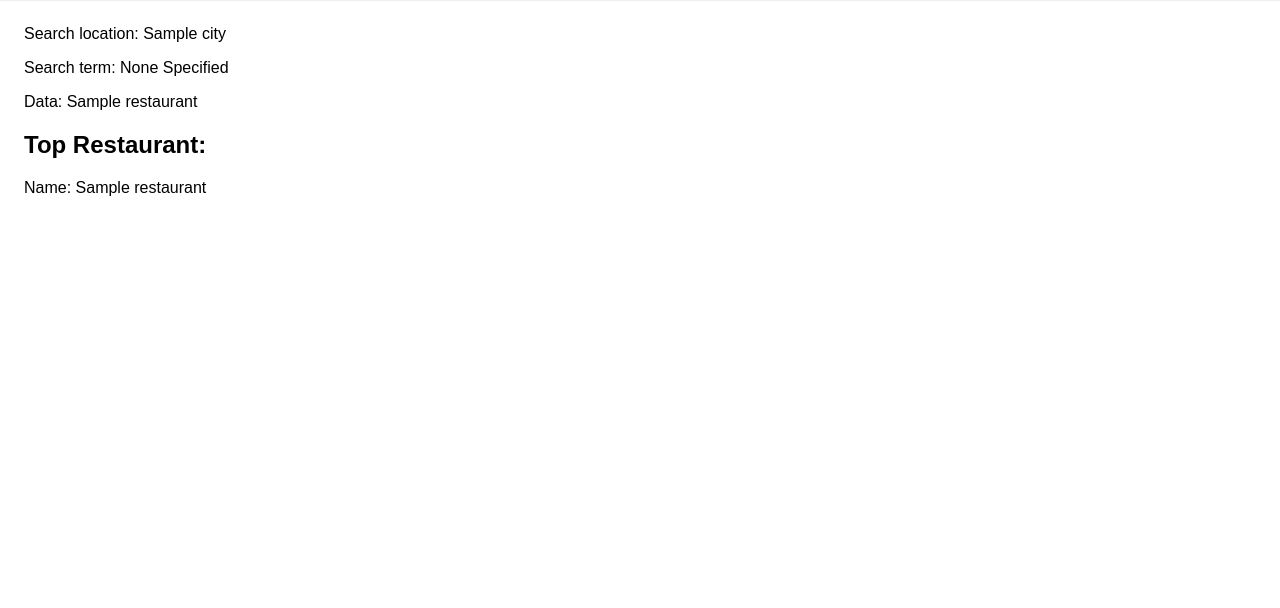
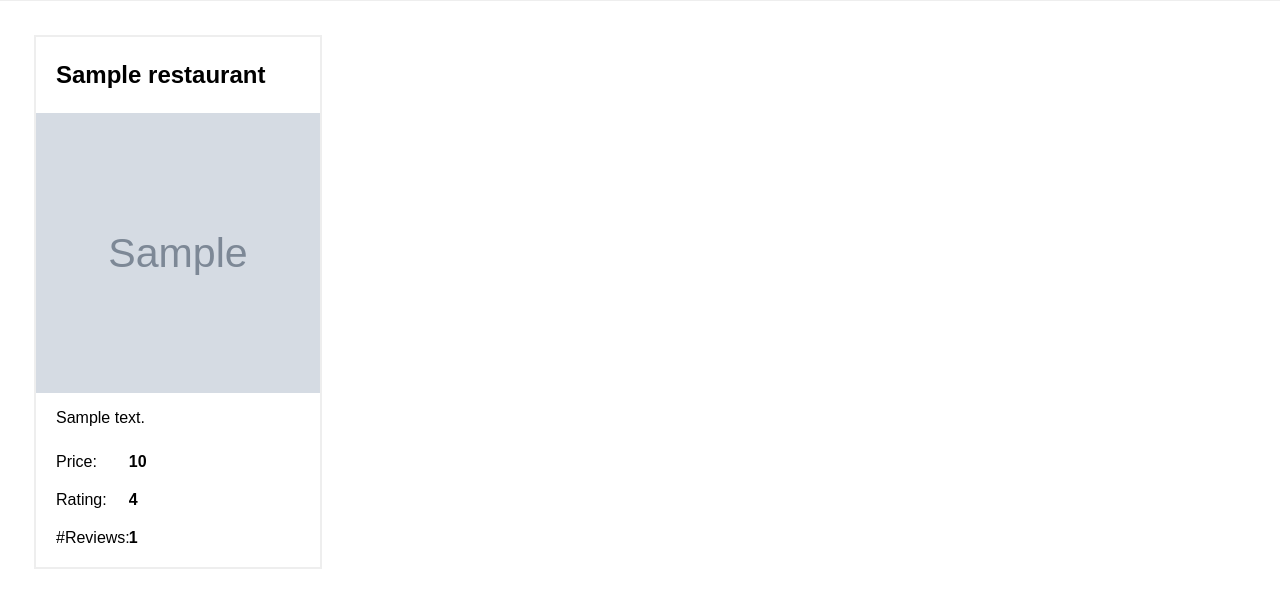
Before and after one commit to huiyeee/webdev-labs, a Flask app: template lab02/templates/restaurant.html in a window 1280 px wide. Shown: the part 127-735 px from the top of the page. Run offline with Flask 2, Linux system fonts and the light colour scheme; the template is opened without the code that fills it: most values are stand-ins (such as "Sample title", 1, 10 or a date in 2020); grey boxes marked "Sample" are stand-in pictures; some libraries are stand-ins or nearby versions.

Commit message:
Commiting my completed lab02 files

```diff
--- a/lab02/app.py
+++ b/lab02/app.py
@@ -24,12 +24,13 @@ quotes = (
     '“If You Are Working On Something That You Really Care About, You Don’t Have To Be Pushed. The Vision Pulls You.” – Steve Jobs',
 )
 
+
 ##############
 # Exercise 1 #
 ##############
 @app.route('/')
 def exercise1():
-    return 'Hello World!'
+    return 'Hello, ' + current_user.get_full_name() + '!'
 
 
 ##############
@@ -39,20 +40,21 @@ def exercise1():
 def exercise2():
     return render_template(
         'quote-of-the-day.html',
-        user=current_user
+        user=current_user,
+        quote=random.choice(quotes)
     )
 
 ##############
 # Exercise 3 #
 ##############
+@app.route('/restaurant-data/<city>/<search_term>')
+@app.route('/restaurant-data/<city>')
 @app.route('/restaurant-data')
-def exercise3():
-    import json
-    search_term = 'pizza'
-    city = 'Evanston, Il'
+def exercise3(city='Evanston, IL', search_term=''):
     url = 'https://www.apitutor.org/yelp/simple/v3/businesses/search?location={0}&term={1}'.format(city, search_term)
     response = requests.get(url)
     data = response.json()
+    pprint(data) # for debugging -- prints the result to the command line
     return json.dumps(data)
 
 ##############
@@ -71,7 +73,7 @@ def exercise4(city='Evanston, IL', search_term=''):
         user=current_user,
         search_term=search_term,
         city=city,
-        restaurant=restaurants[0]
+        restaurants=restaurants[0 : 12]
     )
 
 @app.route('/cards')
--- a/lab02/static/style.css
+++ b/lab02/static/style.css
@@ -25,13 +25,78 @@ nav ul {
 
 main {
     margin: 3vh;
+    display: flex;
+    flex-wrap: wrap;
 }
 
+.restaurant-card {
+    display: flex;
+    flex-direction: column;
+    width: calc(25% - 20px);
+    border: 2px solid #EEE;
+    margin: 10px;
+}
+
+.card-top {
+    padding-left: 20px;
+}
+
+.card-header {
+    font-weight: bold;
+    font-size: 1.5em;
+}
+
+.card-mid {
+    display: flex;
+    align-items: center;
+    justify-content: center;
+}
+
+.card-pic {
+    width: 100%;
+    height: 35vh;
+    object-fit: cover;
+}
+
+.card-bottom {
+    display: flex;
+    flex-direction: column;
+    padding-left: 20px;
+    padding-bottom: 10px;
+}
+
+.card-bottom-2 {
+    display: flex;
+    flex-direction: column;
+}
+
+.feature {
+    display: flex;
+    flex-direction: row;
+    align-items: center;
+    margin: 10px 0;
+}
+
+.feature-header {
+    width: 20%;
+    margin: 0;
+}
+
+.feature-value {
+    font-weight: bold;
+    margin: 0 20px;
+}
 
 @media only screen and (max-width: 1000px) {
     /* Media queries go here */
+    .restaurant-card {
+        width: calc(50% - 20px);
+    }
 }
 
 @media only screen and (max-width: 600px) {
     /* Media queries go here */
+    .restaurant-card {
+        width: calc(100% - 20px);
+    }
 }
--- /dev/null
+++ b/lab02/templates/includes/card.html
@@ -0,0 +1,32 @@
+<div class="restaurant-card">
+    <div class="card-top">
+        <p class="card-header">{{ restaurant.get('name') }}</p>
+    </div>
+
+    <div class="card-mid">
+        <img class="card-pic"src={{ restaurant.get('image_url') }} />
+    </div>
+
+    <div class="card-bottom">
+        <div class="card-bottom-1">
+            <p class="address">{{ restaurant.get('display_address') }}</p>
+        </div>
+
+        <div class="card-bottom-2">
+            <div class="feature">
+                <p class="feature-header">Price:</p>
+                <p class="feature-value">{{ restaurant.get('price') }}</p>
+            </div>
+
+            <div class="feature">
+                <p class="feature-header">Rating:</p>
+                <p class="feature-value">{{ restaurant.get('rating') }}</p>
+            </div>
+
+            <div class="feature">
+                <p class="feature-header">#Reviews:</p>
+                <p class="feature-value">{{ restaurant.get('review_count') }}</p>
+            </div>
+        </div>
+    </div>
+</div>
--- a/lab02/templates/quote-of-the-day.html
+++ b/lab02/templates/quote-of-the-day.html
@@ -6,6 +6,6 @@
 </head>
 <body>
     <h1>Welcome, {{ user.get_full_name() }}</h1>
-    <p>Replace this with the quote of the day</p>
+    <p>{{ quote }}</p>
 </body>
 </html>
--- a/lab02/templates/restaurant.html
+++ b/lab02/templates/restaurant.html
@@ -11,11 +11,9 @@
     {% include 'includes/header.html' %}
 
     <main>
-        <p>Search location: {{city}}</p>
-        <p>Search term: {{search_term or 'None Specified'}}</p>
-        <p>Data: {{ restaurant }}</p>
-        <h2>Top Restaurant:</h2>
-        <p>Name: {{ restaurant.get('name') }}</p>
+        {% for restaurant in restaurants %}
+            {% include 'includes/card.html' %}
+        {% endfor %}
     </main>
 </body>
 </html>
```
Also changed, not shown: 1 other file.
